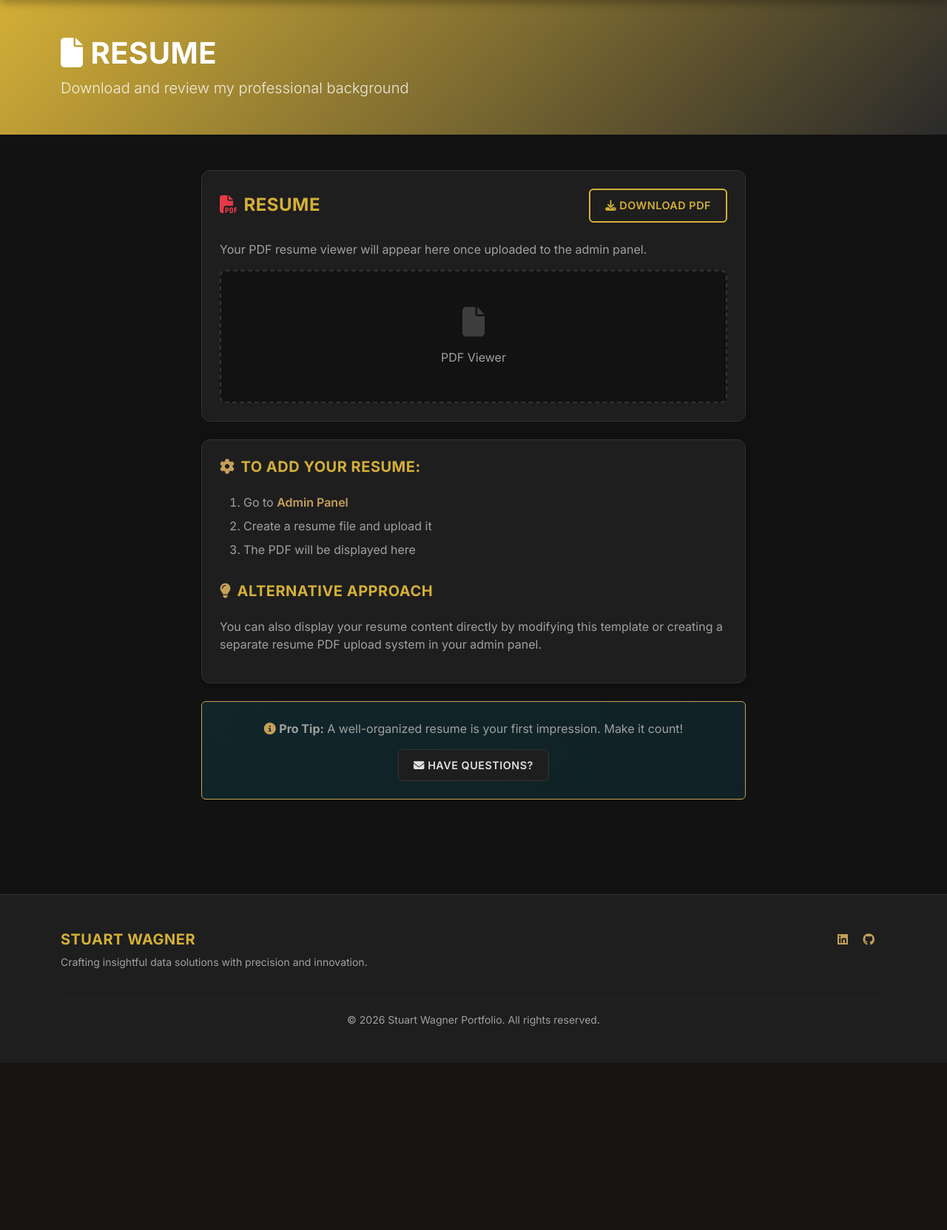
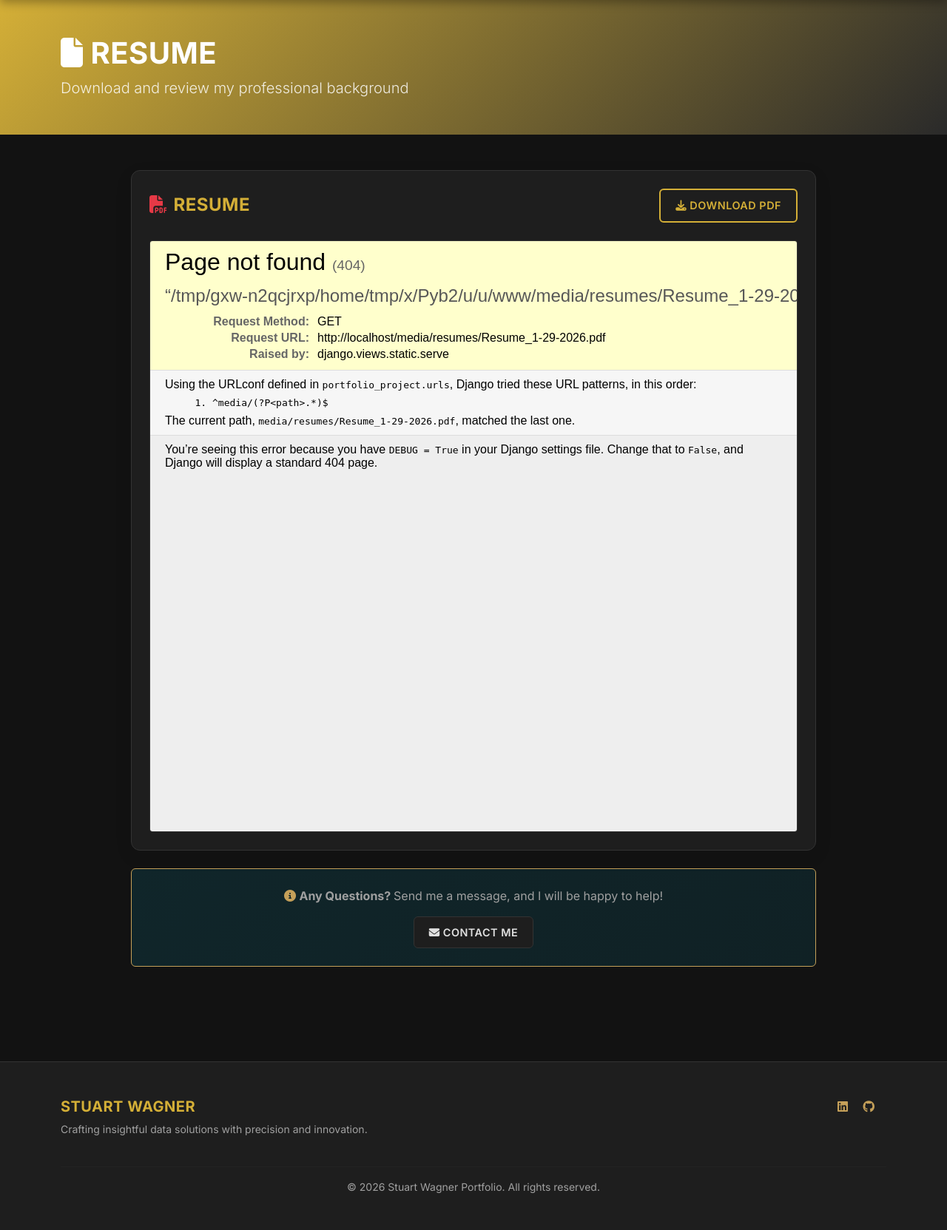
Before and after one commit to stuart-wagner/PortfolioProject, a Django app: page /resume/ in a window 1280 px wide. Shown: the part 79-1742 px from the top of the page at 74% size. Before the commit the page ends 1516 px from the top, so only its background shows below. Run offline with Django 5.2, Linux system fonts and the light colour scheme; data comes from the database, SQL or seed files in the repository; both versions use the stored data as it was after the commit.

Commit message:
Resume display, resume download, admin backend, automatic emailing, file bug resolution

```diff
--- a/portfolio/models.py
+++ b/portfolio/models.py
@@ -24,3 +24,20 @@ class Project(models.Model):
 
     class Meta:
         ordering = ['-id']
+
+class Resume(models.Model):
+    file = models.FileField(upload_to='resumes/')
+    uploaded_at = models.DateTimeField(auto_now_add=True)
+    is_active = models.BooleanField(default=True, help_text="Set to True to display this resume. Only one should be active.")
+
+    def save(self, *args, **kwargs):
+        if self.is_active:
+            # Set all other resumes to inactive
+            Resume.objects.filter(is_active=True).update(is_active=False)
+        super().save(*args, **kwargs)
+
+    def __str__(self):
+        return f"Resume uploaded on {self.uploaded_at.strftime('%Y-%m-%d %H:%M')}"
+
+    class Meta:
+        ordering = ['-uploaded_at']
--- a/portfolio/templates/portfolio/base.html
+++ b/portfolio/templates/portfolio/base.html
@@ -5,7 +5,7 @@
     <meta charset="UTF-8">
     <meta name="viewport" content="width=device-width, initial-scale=1.0">
     <title>{% block title %}Stuart Wagner - Data Analyst Portfolio{% endblock %}</title>
-    <link rel="icon" type="image/x-icon" href="/media/projects/SW_favicon.ico">
+    <link rel="icon" type="image/x-icon" href="/favicon.ico">
     <link href="https://cdn.jsdelivr.net/npm/bootstrap@5.3.0/dist/css/bootstrap.min.css" rel="stylesheet">
     <link href="https://cdnjs.cloudflare.com/ajax/libs/font-awesome/6.4.0/css/all.min.css" rel="stylesheet">
     <link href="https://fonts.googleapis.com/css2?family=Inter:wght@300;400;500;600;700&display=swap" rel="stylesheet">
--- a/portfolio/templates/portfolio/resume.html
+++ b/portfolio/templates/portfolio/resume.html
@@ -16,7 +16,7 @@
 
 <div class="container my-5">
     <div class="row">
-        <div class="col-lg-8 offset-lg-2">
+        <div class="col-lg-10 offset-lg-1">
             <div class="card"
                 style="border: 1px solid var(--border-color); box-shadow: 0 8px 24px rgba(0, 0, 0, 0.08);">
                 <div class="card-body p-4">
@@ -24,10 +24,20 @@
                         <h4 style="color: var(--primary); margin-bottom: 0;">
                             <i class="fas fa-file-pdf" style="color: #e63946; margin-right: 0.5rem;"></i>Resume
                         </h4>
-                        <a href="#" class="btn btn-outline-primary">
+                        {% if resume %}
+                        <a href="{{ resume.file.url }}" class="btn btn-outline-primary" target="_blank" download>
                             <i class="fas fa-download"></i> Download PDF
                         </a>
+                        {% endif %}
                     </div>
+
+                    {% if resume %}
+                    <div
+                        style="height: 800px; width: 100%; border: 1px solid var(--border-color); border-radius: 4px; overflow: hidden;">
+                        <iframe src="{{ resume.file.url }}#toolbar=0&navpanes=0&scrollbar=1"
+                            style="width: 100%; height: 100%; border: none;" allowfullscreen></iframe>
+                    </div>
+                    {% else %}
                     <p style="color: var(--text-secondary);">Your PDF resume viewer will appear here once uploaded to
                         the admin panel.</p>
                     <div
@@ -38,9 +48,11 @@
                             Viewer
                         </p>
                     </div>
+                    {% endif %}
                 </div>
             </div>
 
+            <!--
             <div class="card mt-4" style="border: 1px solid var(--border-color);">
                 <div class="card-body">
                     <h5 style="color: var(--primary); margin-bottom: 1.5rem;">
@@ -65,15 +77,17 @@
                     </p>
                 </div>
             </div>
+            -->
 
             <div class="mt-4 p-4 rounded text-center"
                 style="background: linear-gradient(135deg, rgba(0, 212, 255, 0.1) 0%, rgba(0, 168, 204, 0.1) 100%); border: 1px solid var(--accent);">
                 <p style="color: var(--text-secondary); margin-bottom: 1rem;">
-                    <i class="fas fa-info-circle" style="color: var(--accent);"></i> <strong>Pro Tip:</strong> A
-                    well-organized resume is your first impression. Make it count!
+                    <i class="fas fa-info-circle" style="color: var(--accent);"></i> <strong>Any Questions? </strong>
+                    Send me
+                    a message, and I will be happy to help!
                 </p>
                 <a href="{% url 'portfolio:contact' %}" class="btn btn-secondary btn-sm">
-                    <i class="fas fa-envelope"></i> Have Questions?
+                    <i class="fas fa-envelope"></i> Contact Me
                 </a>
             </div>
         </div>
--- a/portfolio/views.py
+++ b/portfolio/views.py
@@ -1,8 +1,9 @@
-from django.shortcuts import render, get_object_or_404
+from django.shortcuts import render, get_object_or_404, redirect
 from django.views.generic import ListView, DetailView
 from django.core.mail import send_mail
 from django.contrib import messages
-from .models import Project
+from django.conf import settings
+from .models import Project, Resume
 from .forms import ContactForm
 
 
@@ -42,7 +43,8 @@ def skills(request):
 
 
 def resume(request):
-    return render(request, 'portfolio/resume.html')
+    active_resume = Resume.objects.filter(is_active=True).first()
+    return render(request, 'portfolio/resume.html', {'resume': active_resume})
 
 
 def contact(request):
@@ -58,14 +60,14 @@ def contact(request):
                     subject=f"New message from {name}",
                     message=message,
                     from_email=email,
-                    recipient_list=['your-email@example.com'],
+                    recipient_list=[settings.EMAIL_HOST_USER],
                     fail_silently=False,
                 )
                 messages.success(request, 'Message sent successfully!')
             except Exception as e:
                 messages.error(request, f'Error sending message: {str(e)}')
 
-            return render(request, 'portfolio/contact.html', {'form': form})
+            return redirect('portfolio:contact')
     else:
         form = ContactForm()
 
--- a/portfolio_project/urls.py
+++ b/portfolio_project/urls.py
@@ -18,11 +18,22 @@ from django.contrib import admin
 from django.urls import path, include
 from django.conf import settings
 from django.conf.urls.static import static
+from django.views.static import serve
+from django.views.decorators.clickjacking import xframe_options_exempt
+from django.urls import re_path
+
+# Use an xframe_options_exempt wrapper for the serve view to allow embedding PDFs
+@xframe_options_exempt
+def serve_exempt(request, path, document_root=None, show_indexes=False):
+    return serve(request, path, document_root=document_root, show_indexes=show_indexes)
 
 urlpatterns = [
     path('admin/', admin.site.urls),
     path('', include('portfolio.urls')),
+    path('favicon.ico', serve, {'document_root': settings.BASE_DIR, 'path': 'favicon.ico'}),
+    re_path(r'^media/(?P<path>.*)$', serve_exempt, {'document_root': settings.MEDIA_ROOT}),
 ]
 
 if settings.DEBUG:
-    urlpatterns += static(settings.MEDIA_URL, document_root=settings.MEDIA_ROOT)
+    # In development, also serve static files
+    urlpatterns += static(settings.STATIC_URL, document_root=settings.STATIC_ROOT)
--- a/requirements.txt
+++ b/requirements.txt
@@ -5,6 +5,7 @@ gunicorn==26.0.0
 packaging==26.2
 pillow==12.2.0
 psycopg2-binary==2.9.12
+python-dotenv==1.2.2
 sqlparse==0.5.5
 tzdata==2026.2
 whitenoise==6.12.0
```
Also changed, not shown: portfolio/admin.py (+7 -1 lines), portfolio_project/settings.py (+15 -2 lines), db.sqlite3, favicon.ico (renamed from media/projects/SW_favicon.ico), portfolio/migrations/0002_resume.py (added), 2 other files.
